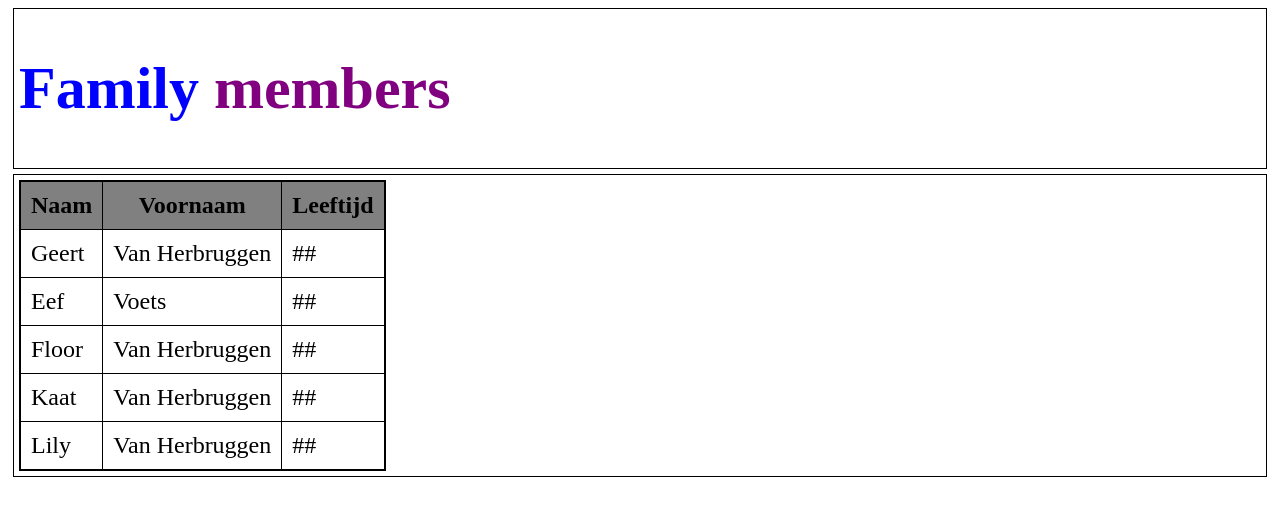
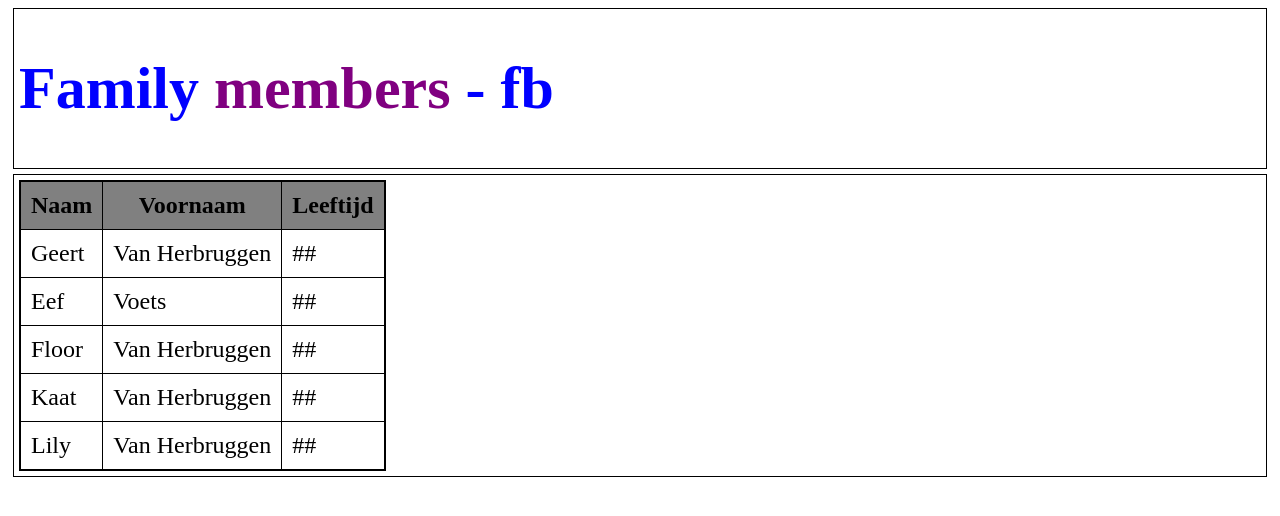
Before and after one commit to vanherbruggen/cs50w001, a plain HTML site: page index.html in a window 1280 px wide. Drawn offline with Linux system fonts and the light colour scheme.

Commit message:
added - fb

```diff
--- a/index.html
+++ b/index.html
@@ -7,7 +7,7 @@
   </head>
   <body>
     <div id="top">
-      <h1>Family <span class="vet">members</span></h1>
+      <h1>Family <span class="vet">members</span> - fb</h1>
     </div>
     <div id="middle">
       <table id="one">
```
